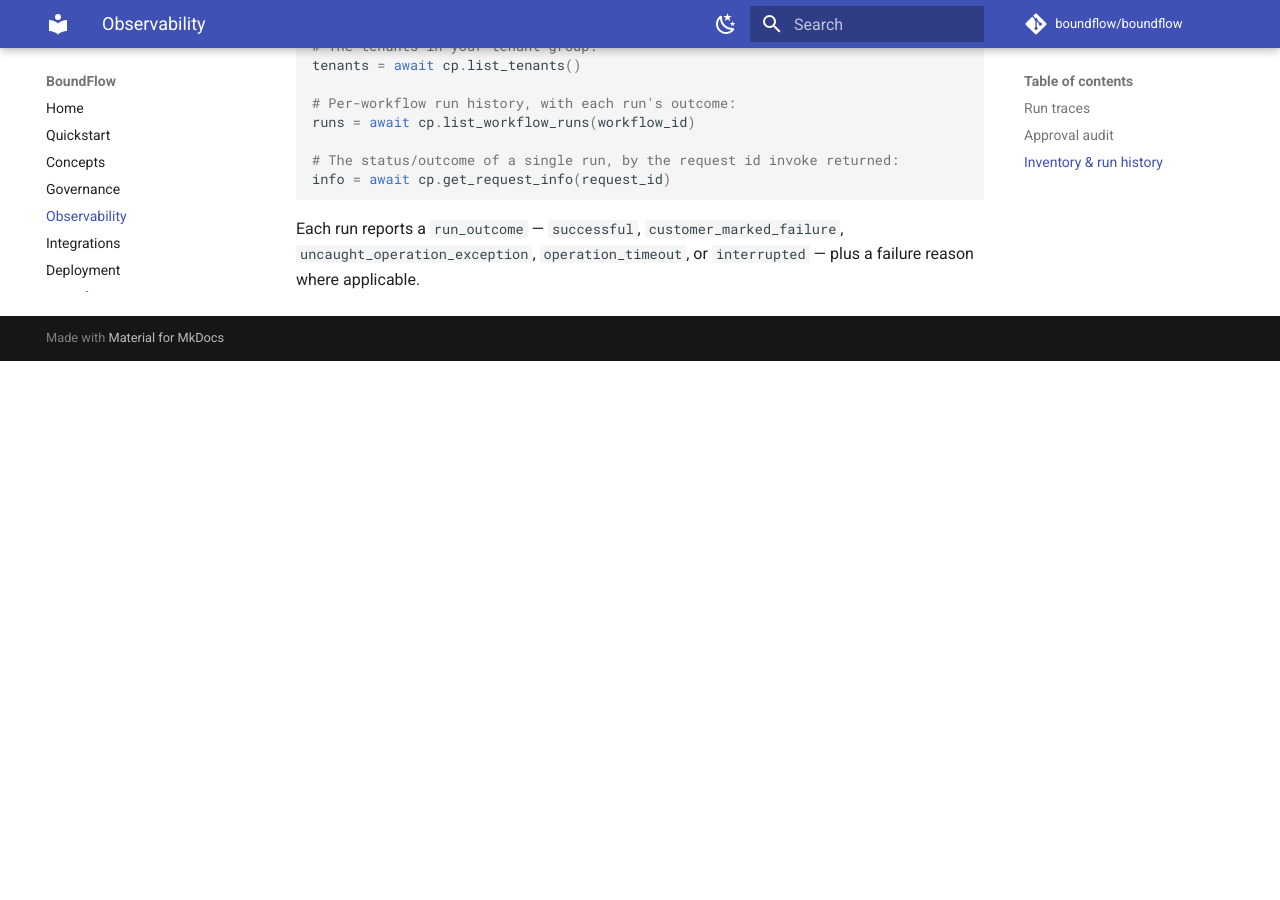
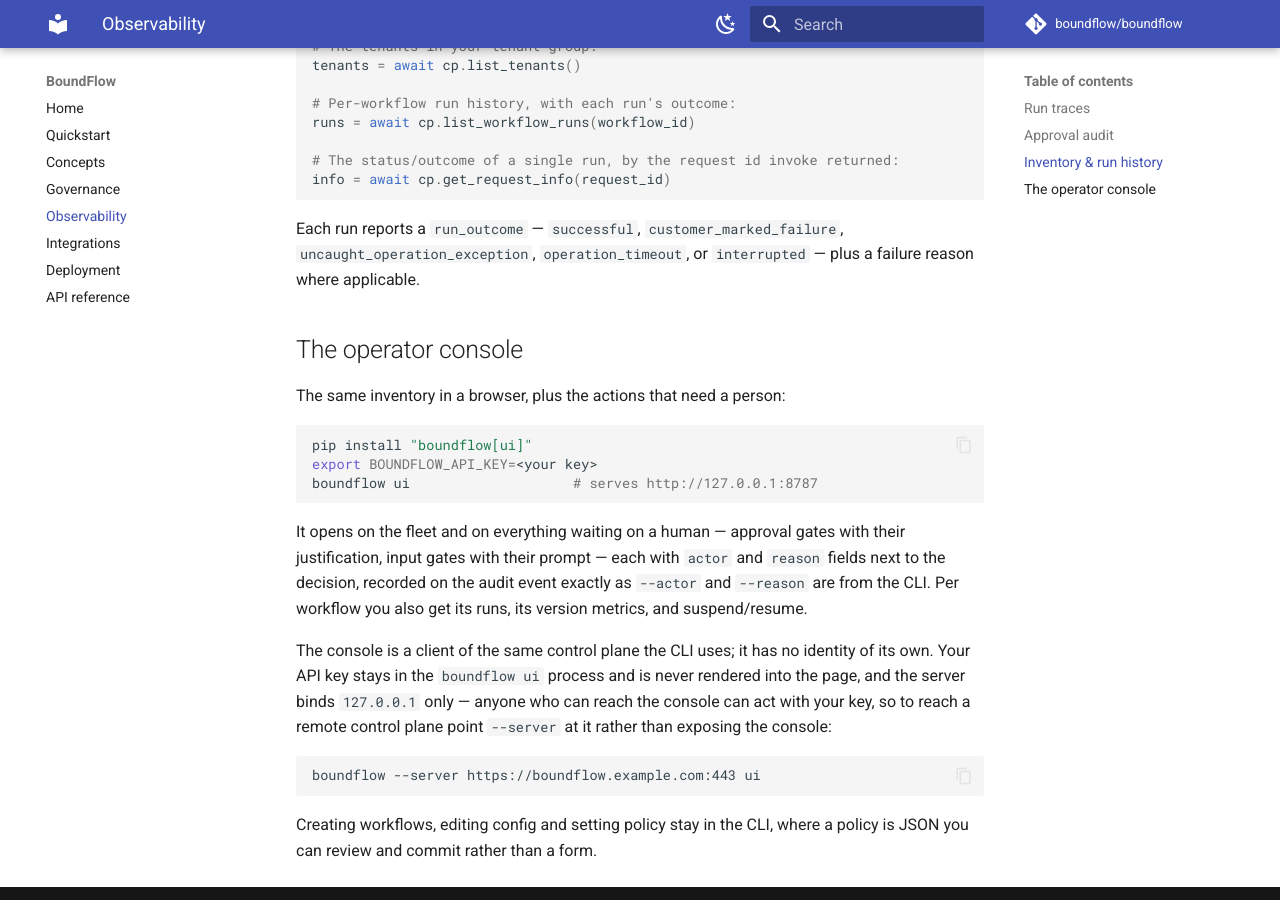
Before and after one commit to boundflow/boundflow, an MkDocs documentation site: the page built from docs/observability.md, in a window 1280 px wide and 900 px high, scrolled down 969 px. Built offline with MkDocs 1.6.1 and Material for MkDocs 9.7.7, drawn with Linux system fonts in a browser that asks for light colours; comment, search, counter and statistics services are not loaded; before the commit the page ends 1330 px from its top, so only the background shows below that.

Commit message:
docs: the operator console, under observability
Where an operator would look for it: it is the fleet inventory and run history that
section already covers, plus the gate actions. Says what it deliberately doesn't do
and why the bind is localhost-only.

````diff
--- a/docs/observability.md
+++ b/docs/observability.md
@@ -53,3 +53,32 @@
 Each run reports a `run_outcome` — `successful`, `customer_marked_failure`,
 `uncaught_operation_exception`, `operation_timeout`, or `interrupted` — plus a
 failure reason where applicable.
+
+## The operator console
+
+The same inventory in a browser, plus the actions that need a person:
+
+```bash
+pip install "boundflow[ui]"
+export BOUNDFLOW_API_KEY=<your key>
+boundflow ui                    # serves http://127.0.0.1:8787
+```
+
+It opens on the fleet and on everything waiting on a human — approval gates with
+their justification, input gates with their prompt — each with `actor` and `reason`
+fields next to the decision, recorded on the audit event exactly as `--actor` and
+`--reason` are from the CLI. Per workflow you also get its runs, its version metrics,
+and suspend/resume.
+
+The console is a client of the same control plane the CLI uses; it has no identity of
+its own. Your API key stays in the `boundflow ui` process and is never rendered into
+the page, and the server binds `127.0.0.1` only — anyone who can reach the console can
+act with your key, so to reach a remote control plane point `--server` at it rather
+than exposing the console:
+
+```bash
+boundflow --server https://boundflow.example.com:443 ui
+```
+
+Creating workflows, editing config and setting policy stay in the CLI, where a policy
+is JSON you can review and commit rather than a form.
````
